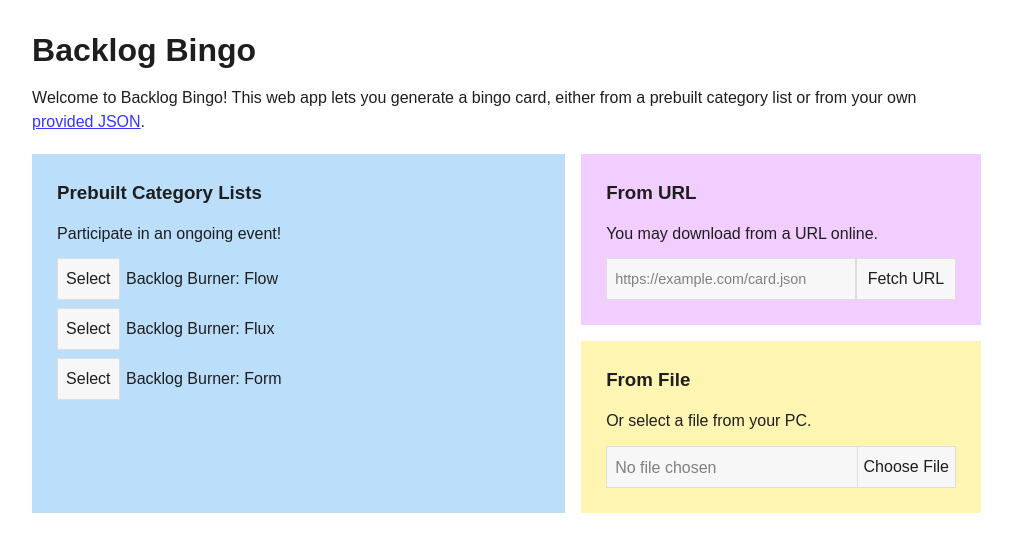
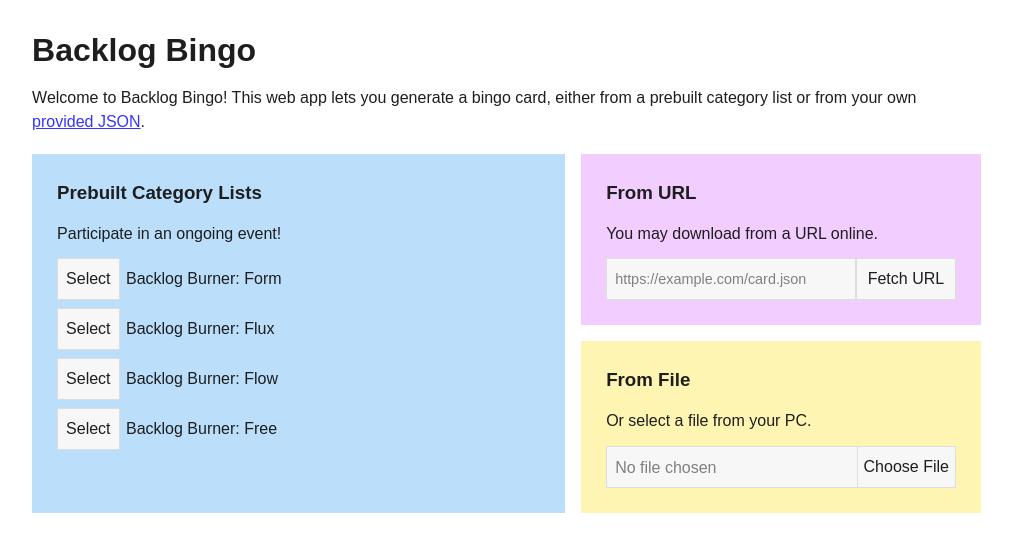
Before and after one commit to WesCook/BacklogBingo, a Vue app: page /#/list in a window 1280 px wide. Shown: the top 552 px of the page, without its empty margins (126-1138 px from the left). Built offline with nearby package versions, Linux system fonts and the light colour scheme.

Commit message:
Restoring Free list, updating Form list

```diff
--- a/src/pages/CategoryList.vue
+++ b/src/pages/CategoryList.vue
@@ -147,8 +147,8 @@
 			<p>Participate in an ongoing event!</p>
 			<ul class="list">
 				<CategoryListEvent
-					title="Backlog Burner: Flow"
-					file="tildes-gaming-2025-may-flow.json"
+					title="Backlog Burner: Form"
+					file="tildes-gaming-2025-nov-form.json"
 					:selected-name="jsonData?.name"
 					@load-file="loadFile"
 					@lock-download="lockDownload"
@@ -161,8 +161,15 @@
 					@lock-download="lockDownload"
 				/>
 				<CategoryListEvent
-					title="Backlog Burner: Form"
-					file="tildes-gaming-2025-nov-form.json"
+					title="Backlog Burner: Flow"
+					file="tildes-gaming-2025-may-flow.json"
+					:selected-name="jsonData?.name"
+					@load-file="loadFile"
+					@lock-download="lockDownload"
+				/>
+				<CategoryListEvent
+					title="Backlog Burner: Free"
+					file="tildes-gaming-alphabet.json"
 					:selected-name="jsonData?.name"
 					@load-file="loadFile"
 					@lock-download="lockDownload"
```
Also changed, not shown: public/event-lists/tildes-gaming-2025-nov-form.json (+8 -2 lines).
